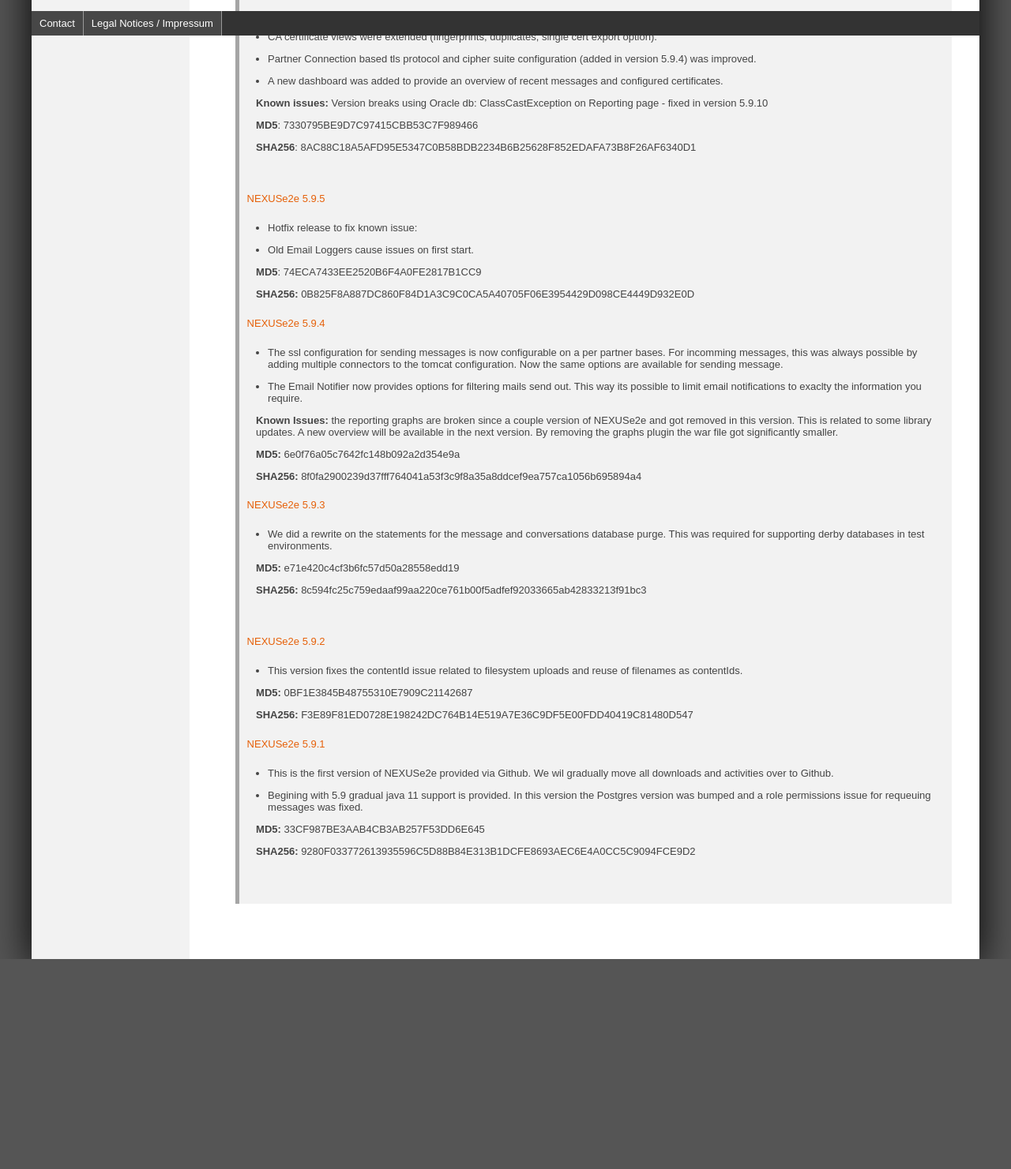
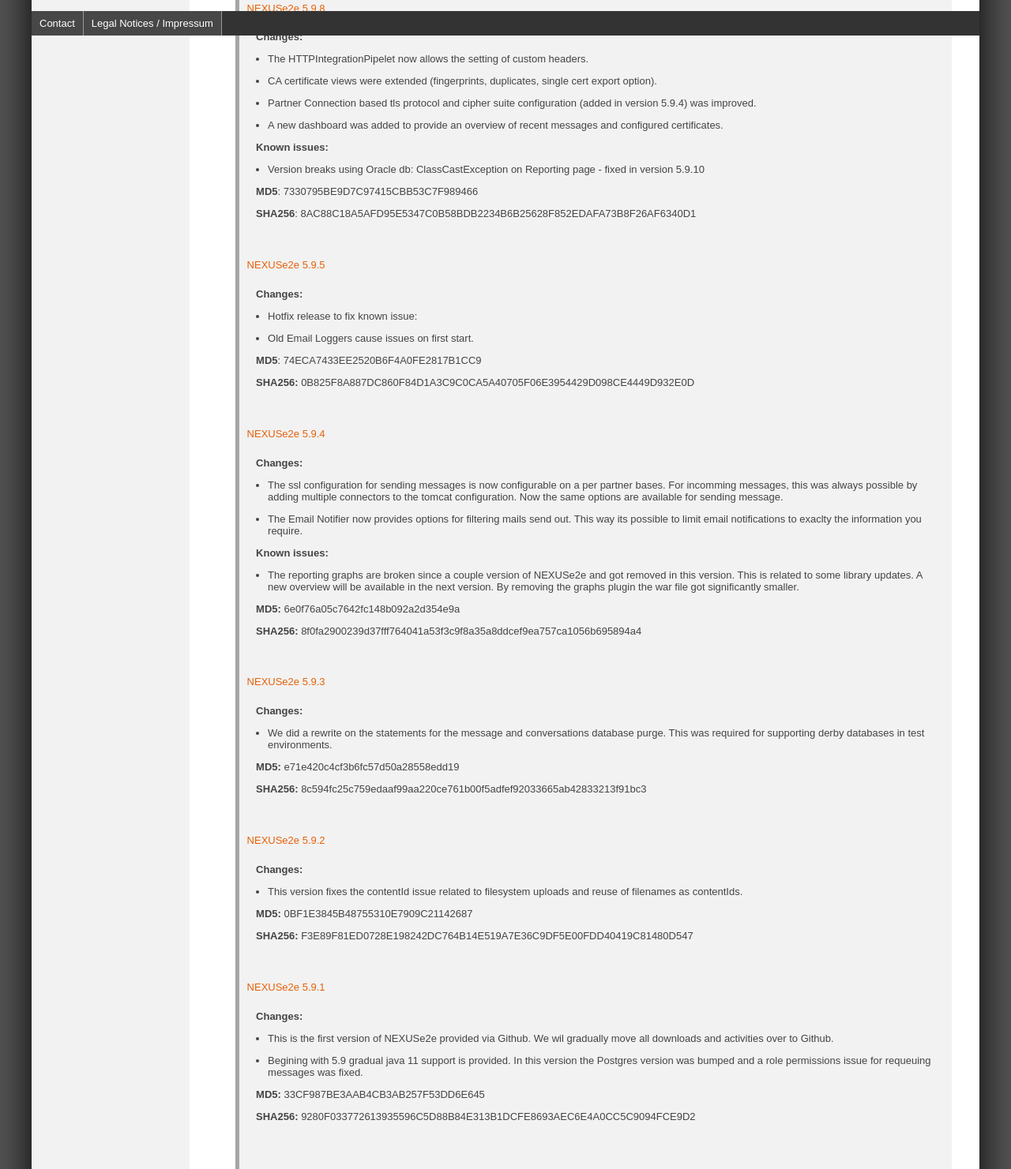
Before and after one commit to skaylink/NEXUSe2e-Website, a plain HTML site: page NEXUSe2e/Downloads.html in a window 1280 px wide. Shown: the part 755-2236 px from the top of the page at 79% size. Before the commit the page ends 1970 px from the top, so only its background shows below. Drawn offline with Linux system fonts and the light colour scheme.

Commit message:
Highlight Release Details

```diff
--- a/NEXUSe2e/Downloads.html
+++ b/NEXUSe2e/Downloads.html
@@ -125,6 +125,8 @@
                             </li>
 
                             <ul class="release-details">
+                                <p><strong>Changes: </strong>
+
                                 <li><p>Fixed a bug with unwanted requeueing acks which occured in 5.9.9.</p></li>
 
                                 <li><p>Because of the bug version 5.9.9 waqs revoked. Changes included in that version are included in this version:</p></li>
@@ -155,6 +157,8 @@
                             </li>
 
                             <ul class="release-details">
+                                <p><strong>Changes: </strong>
+
                                 <li><p>The HTTPIntegrationPipelet now allows the setting of custom headers.</p></li>
 
                                 <li><p>CA certificate views were extended (fingerprints, duplicates, single cert export option).</p></li>
@@ -163,7 +167,9 @@
 
                                 <li><p>A new dashboard was added to provide an overview of recent messages and configured certificates.</p></li>
 
-                                <p><strong>Known issues: </strong>Version breaks using Oracle db: ClassCastException on Reporting page - fixed in version 5.9.10</p>
+                                <p><strong>Known issues: </strong>
+
+                                <li><p>Version breaks using Oracle db: ClassCastException on Reporting page - fixed in version 5.9.10</p></li>
 
                                 <p><strong>MD5</strong>: 7330795BE9D7C97415CBB53C7F989466</p>
 
@@ -177,6 +183,8 @@
                             </li>
 
                             <ul class="release-details">
+                                <p><strong>Changes: </strong>
+
                                 <li><p>Hotfix release to fix known issue:</p></li>
 
                                 <li><p>Old Email Loggers cause issues on first start.</p></li>
@@ -185,6 +193,7 @@
 
                                 <p><strong>SHA256: </strong>0B825F8A887DC860F84D1A3C9C0CA5A40705F06E3954429D098CE4449D932E0D<br/></p>
 
+                                <p>&nbsp;</p>
                             </ul>
 
                             <li class="external">
@@ -192,23 +201,28 @@
                             </li>
 
                             <ul class="release-details">
+                                <p><strong>Changes: </strong>
+
                                 <li><p>The ssl configuration for sending messages is now configurable on a per partner
                                     bases. For incomming messages, this was always possible by adding multiple
                                     connectors to the tomcat configuration. Now the same options are available for
                                     sending message.</p></li>
 
                                 <li><p>The Email Notifier now provides options for filtering mails send out. This way its
-                                    possible to limit email notifications to exaclty the information you require. &nbsp;<strong> </strong> </p></li>
+                                    possible to limit email notifications to exaclty the information you require.</p></li>
 
-                                <p><strong>Known Issues: </strong>the reporting graphs are broken since a couple version
+                                <p><strong>Known issues: </strong>
+
+                                    <li><p>The reporting graphs are broken since a couple version
                                     of NEXUSe2e and got removed in this version. This is related to some library
                                     updates. A new overview will be available in the next version. By removing the
-                                    graphs plugin the war file got significantly smaller.&nbsp;</p>
+                                    graphs plugin the war file got significantly smaller.&nbsp;</p></li>
 
                                 <p><strong>MD5: </strong>6e0f76a05c7642fc148b092a2d354e9a</p>
 
                                 <p><strong>SHA256:</strong> 8f0fa2900239d37fff764041a53f3c9f8a35a8ddcef9ea757ca1056b695894a4</p>
 
+                                <p>&nbsp;</p>
                             </ul>
 
                             <li class="external">
@@ -216,6 +230,8 @@
                             </li>
 
                             <ul class="release-details">
+                                <p><strong>Changes: </strong>
+
                                 <li><p>We did a rewrite on the statements for the message and conversations&nbsp;database
                                     purge. This was required for supporting derby databases in test environments.</p></li>
 
@@ -224,7 +240,6 @@
                                 <p><strong>SHA256: </strong>8c594fc25c759edaaf99aa220ce761b00f5adfef92033665ab42833213f91bc3</p>
 
                                 <p>&nbsp;</p>
-
                             </ul>
 
                             <li class="external">
@@ -232,12 +247,15 @@
                             </li>
 
                             <ul class="release-details">
+                                <p><strong>Changes: </strong>
+
                                 <li><p>This version fixes the contentId issue related to filesystem uploads and reuse of filenames as contentIds.</p></li>
 
                                 <p><strong>MD5:</strong> 0BF1E3845B48755310E7909C21142687</p>
 
                                 <p><strong>SHA256: </strong>F3E89F81ED0728E198242DC764B14E519A7E36C9DF5E00FDD40419C81480D547</p>
 
+                                <p>&nbsp;</p>
                             </ul>
 
                             <li class="external">
@@ -245,6 +263,8 @@
                             </li>
 
                             <ul class="release-details">
+                                <p><strong>Changes: </strong>
+
                                 <li><p>This is the first version of NEXUSe2e provided via Github. We wil gradually move all downloads and activities over to Github.</p></li>
 
                                 <li><p>Begining with 5.9 gradual java 11 support is provided. In this version the Postgres
@@ -255,7 +275,6 @@
                                 <p><strong>SHA256: </strong>9280F033772613935596C5D88B84E313B1DCFE8693AEC6E4A0CC5C9094FCE9D2</p>
 
                                 <p>&nbsp;</p>
-
                             </ul>
                         </ul>
                     </div><!-- end links -->
```
